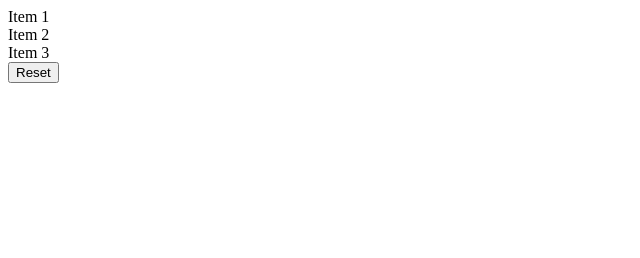
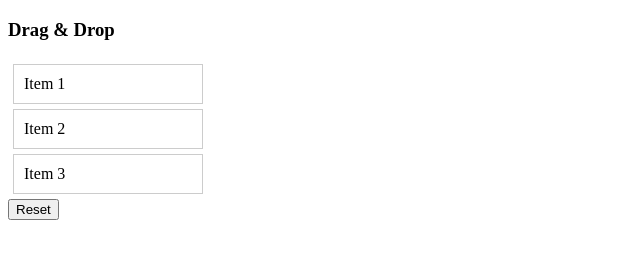
Before and after one commit to Anish1411/Drag-Drop, a plain HTML site: page index.html in a window 1280 px wide. Shown: the whole page, without its empty margins (0-640 px from the left). Drawn offline with Linux system fonts and the light colour scheme.

Commit message:
CSS file added

```diff
--- a/index.html
+++ b/index.html
@@ -6,9 +6,13 @@
     <meta http-equiv="X-UA-Compatible" content="IE=edge">
     <meta name="viewport" content="width=device-width, initial-scale=1.0">
     <title>Drag-Drop</title>
+    <link rel="stylesheet" href="style.css">
 </head>
 
 <body>
+    <div class="main">
+        <h3 class="heading">Drag & Drop </h3>
+
         <div class="container">
             <div class="container-1" ondrop="drop(event)" ondragover="allowDrop(event)">
                 <div class="item" draggable="true" ondragstart="drag(event)">Item 1</div>
@@ -18,6 +22,7 @@
             <div class="container-2" ondrop="drop(event)" ondragover="allowDrop(event)"></div>
         </div>
         <button onclick="reset()">Reset</button>
+    </div>
 </body>
 
 </html>
--- /dev/null
+++ b/style.css
@@ -0,0 +1,22 @@
+.container {
+    display: flex;
+}
+
+.item {
+    border: 1px solid #ccc;
+    padding: 10px;
+    margin: 5px;
+    cursor: move;
+}
+
+.item.dragging {
+    opacity: 0.5;
+}
+
+.container-1 {
+    width: 200px;
+}
+
+.container-2 {
+    width: 300px;
+}
```
Lines whose indentation alone changed are shown as unchanged.
